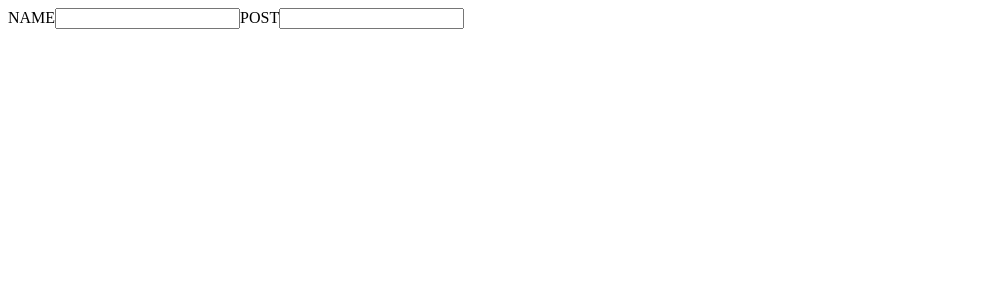
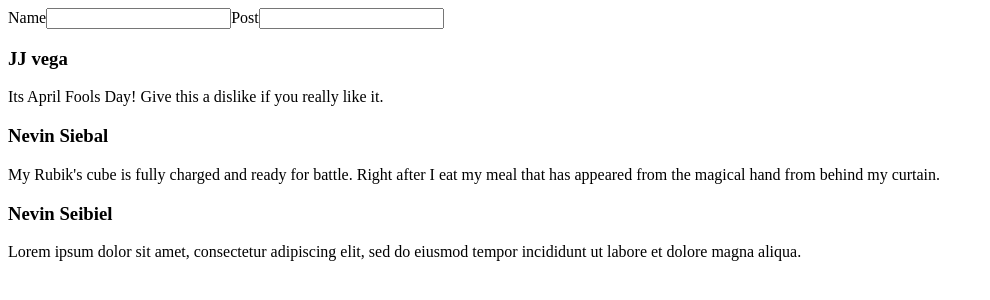
Before and after one commit to Shyned/SocialFeed, a React (Create React App) app: page / in a window 1280 px wide. Shown: the top 300 px of the page, without its empty margins (0-990 px from the left). Built offline with nearby package versions, Linux system fonts and the light colour scheme.

Commit message:
created DisplayWall jsx to show new post

```diff
--- a/src/App.js
+++ b/src/App.js
@@ -1,20 +1,20 @@
 import React, { useState,useEffect } from 'react';
-
+import DisplayWall from './Components/DisplayWall/DisplayWall';
 
 function App() {
-  const [post, setpost] = useState([{name:'jj vega',post:'Its April Fools Day! Give this a dislike if you really like it. : )'},{name:'Nevin Siebal',post:"My Rubik's cube is fully charged and ready for battle. Right after I eat my meal that has appeared from the magical hand from behind my curtain."}])
+  const [posts, setpost] = useState([{name:"JJ vega",entry:"Its April Fools Day! Give this a dislike if you really like it."},{name:"Nevin Siebal",entry:"My Rubik's cube is fully charged and ready for battle. Right after I eat my meal that has appeared from the magical hand from behind my curtain."}, {name: "Nevin Seibiel", entry:"Lorem ipsum dolor sit amet, consectetur adipiscing elit, sed do eiusmod tempor incididunt ut labore et dolore magna aliqua."}])
 
 
 
   return (
    <div>
      <form>
-       <label>NAME
-         <input></input>
-       </label>
-       <label>POST
-         <input></input>
-       </label>
+       <label>Name</label>
+       <input type='text' name='name'></input>
+       <label>Post</label>
+       <input type='text' name='Post'></input>
+       {/* child function to pass down new posts to be displayed on the wall */}
+      <DisplayWall posts={posts}/>
      </form>
    </div>
   );
--- /dev/null
+++ b/src/Components/DisplayWall/DisplayWall.jsx
@@ -0,0 +1,22 @@
+
+
+
+
+const DisplayWall= (props) => {
+    return (
+        <section>
+      {/* Wall to post new entries */}
+      {/* use dot notaion to access the post object and attributes */}
+        {props.posts.map((el)=>{
+            return(
+        <       div>
+                    <h3>{el.name}</h3>
+                    <p>{el.entry}</p>
+                </div>
+            );
+       })}
+      </section>
+    );
+}
+
+export default DisplayWall;
```
